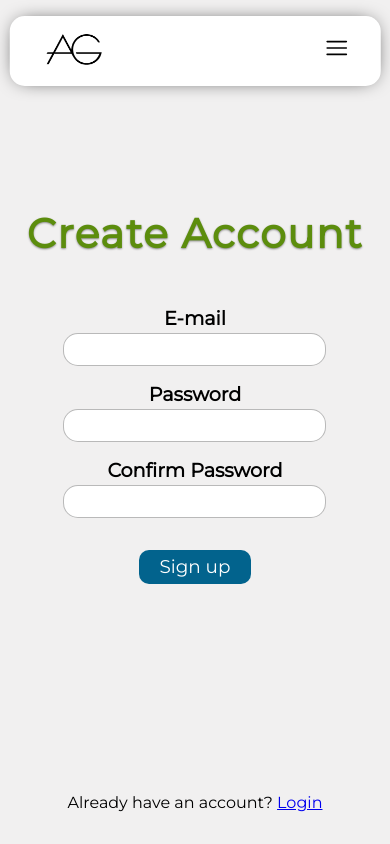
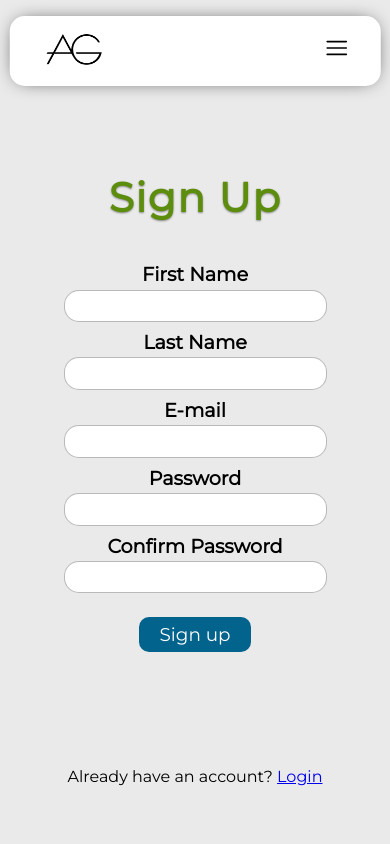
Before and after one commit to AdriandGrigore/HireChef-Website, a React (Create React App) app: page /signup in a window 390 px wide. Shown: the top 844 px of the page. Built offline with nearby package versions, Linux system fonts and the light colour scheme; no server answers.

Commit message:
first name + last name fields added to sign up form

```diff
--- a/src/components/SignUpForm/SignUpForm.css
+++ b/src/components/SignUpForm/SignUpForm.css
@@ -2,7 +2,7 @@
     display: flex;
     align-items: center;
     justify-content: center;
-    height: 100vh;
+    min-height: 100vh;
     background-color: rgba(228, 226, 226, 0.726);
 }
 
@@ -10,8 +10,8 @@
     display: flex;
     align-items: center;
     width: 900px;
-    height: 70%;
-    margin: 0rem 1rem;
+    height: 655px;
+    margin: 6rem 1rem 1rem 1rem;
     background-color: rgb(255, 255, 255);
     box-shadow: 0px 0px 20px 0px rgba(0,0,0,0.3);
     animation: 0.25s signup-card ease-out;
@@ -40,7 +40,6 @@
     text-shadow: 0px 1px 2px rgba(0,0,0,0.41)
 }
 
-
 .signup-form form {
     display: flex;
     flex-direction: column;
@@ -50,10 +49,11 @@
 .signup-error{
     color: red;
     font-weight: bold;
+    margin-bottom: 0.5rem;
 }
 
 .signup-form label{
-    margin-top: 1rem;
+    margin-top: 0.5rem;
     font-size: 1.2rem;
     font-weight: bold;
     color: rgb(0, 0, 0);
@@ -72,8 +72,7 @@
 
 .signup-form button {
     width: 7rem;
-    margin: 2rem auto 0;
-    margin-top: 2rem;
+    margin: 1.5rem auto 0 auto;
     padding: 0.35rem 1rem;
     font-size: 1.15rem;
     border: none;
@@ -103,11 +102,11 @@
 
 @keyframes signup-card{
     0%{
-        height: 0%;
+        height: 0px;
         width: 300px;
     }
     100%{
-        height: 70%;
+        height: 655px;
         width: 900px;
     }
 }
@@ -128,15 +127,16 @@
     }
 }
 
-
 @media screen and (max-width:435px) {
     .signup-text{
         font-size: 1.7rem;
     }
     .signup-card{
-        height: 100%;
-        margin: auto 0;
-        background-color: rgba(248, 248, 248, 0.425);
+        min-height: 90vh;
+        margin: 0rem;
+        padding-top: 2rem;
+        background-color: transparent;
+        box-shadow: none;
         animation: none;
     }
 }
--- a/src/components/SignUpForm/SignUpForm.js
+++ b/src/components/SignUpForm/SignUpForm.js
@@ -38,10 +38,20 @@ function SignUpForm() {
         </div>
         <div className='signup-form'>
           <div className='signup-text'>
-            <h1>Create Account</h1>
+            <h1>Sign Up</h1>
           </div>
           <form onSubmit={signUp}>
             {signupError ? <small className='signup-error'>{signupError}</small> : null}
+            <label htmlFor='firstName'>First Name</label>
+            <input
+              type='text'
+              id="firstName"
+            />
+            <label htmlFor='lastName'>Last Name</label>
+            <input
+              type='text'
+              id="lastName"
+            />
             <label htmlFor="signupEmail">E-mail</label>
             <input
               type='email'
```
